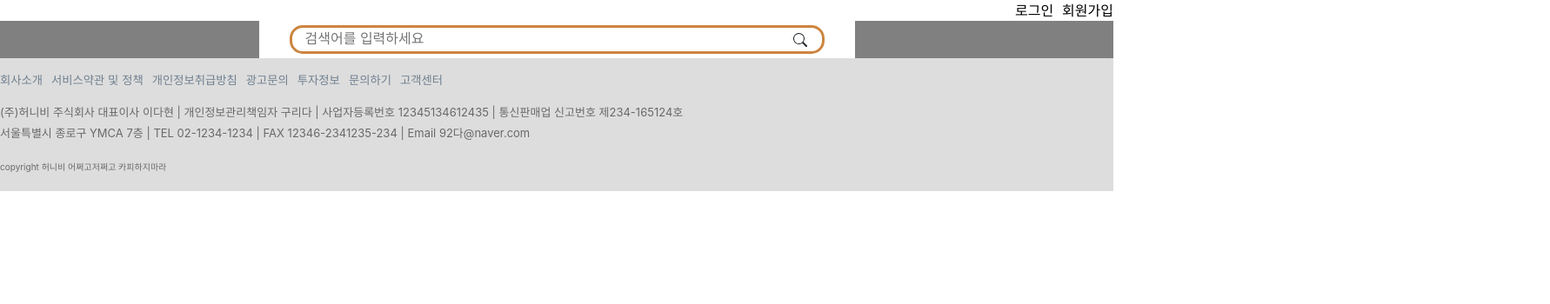
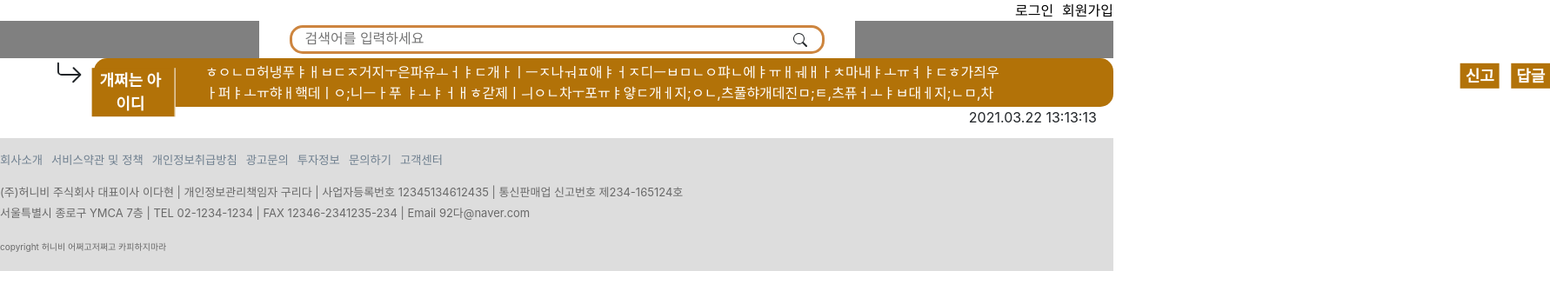
Before and after one commit to NamBoongEh/HoneyBeeProject_React, a React (Create React App) app: page /rereply2 in a window 1280 px wide. Shown: the top 350 px of the page at 87% size, 1782 px wide, since content can reach past the window. Built offline with nearby package versions, Linux system fonts and the light colour scheme.

Commit message:
2021-04-01 reply 3version draft done

```diff
--- a/src/App.js
+++ b/src/App.js
@@ -12,6 +12,9 @@ import ReLogin from './components/page/ReLogin';
 import FreeBoard from './components/page/FreeBoard';
 import FreeBoardRead from './components/page/FreeBoardRead';
 import FreeBoardWrite from './components/page/FreeBoardWrite';
+import Reply1 from './components/search/Reply1';
+import ReReply1 from './components/search/ReReply1';
+import ReReply2 from './components/search/ReReply2';
 
 function App() {
   return (
@@ -28,6 +31,9 @@ function App() {
         <Route exact path={'/freeboard'} component={FreeBoard} />
         <Route exact path={'/freeboardread'} component={FreeBoardRead} />
         <Route exact path={'/freeboardwrite'} component={FreeBoardWrite} />
+        <Route exact path={'/reply1'} component={Reply1} />
+        <Route exact path={'/rereply1'} component={ReReply1} />
+        <Route exact path={'/rereply2'} component={ReReply2} />
         <Footer />
       </BrowserRouter>
     </>
--- /dev/null
+++ b/src/components/search/ReReply1.js
@@ -0,0 +1,81 @@
+import React from 'react';
+import styled from 'styled-components';
+import { ArrowReturnRight } from 'react-bootstrap-icons';
+
+const Right = styled(ArrowReturnRight)`
+  font-size: 35px;
+  margin-left: 5%;
+  margin-right: 1%;
+`;
+
+const Reply = styled.textarea`
+  resize: none;
+  width: 100%;
+  border-radius: 15px;
+  border: none;
+  background-color: rgb(246, 218, 66);
+  padding: 0.3% 10%;
+
+  &:focus {
+    outline: none;
+  }
+`;
+
+const Name = styled.button`
+  position: absolute;
+  padding-right: 1%;
+  border: none;
+  border-right: 1px;
+  border-right-style: solid;
+  border-right-color: black;
+  background-color: rgb(246, 218, 66);
+  transform: translate(110%, 20%);
+  font-size: large;
+  font-weight: bold;
+  width: 7.5%;
+`;
+
+const Re = styled.button`
+  position: absolute;
+  border: none;
+  background-color: rgb(246, 218, 66);
+  transform: translate(3850%, 20%);
+  font-size: large;
+  font-weight: bold;
+`;
+const Report = styled.button`
+  position: absolute;
+  border: none;
+  background-color: rgb(246, 218, 66);
+  transform: translate(3720%, 20%);
+  font-size: large;
+  font-weight: bold;
+`;
+
+export default function rereply1() {
+  return (
+    <>
+      <div style={{ display: 'flex' }}>
+        <Right />
+        <Name>개쩌는 아이디</Name>
+        <Reply
+          value={
+            'ㅎㅇㄴㅁ허냉푸ㅑㅐㅂㄷㅈ거지ㅜ은파유ㅗㅓㅑㄷ개ㅏㅣㅡㅈ나ㅝㅍ애ㅑㅓㅈ디ㅡㅂㅁㄴㅇ퍄ㄴ에ㅑㅠㅐㅞㅐㅏㅊ마내ㅑㅗㅠㅕㅑㄷㅎ가즤우ㅏ퍼ㅑㅗㅠ햐ㅐ핵데ㅣㅇ;니ㅡㅏ푸 ㅑㅗㅑㅓㅐㅎ갇제ㅣㅢㅇㄴ차ㅜ포ㅠㅑ얗ㄷ개ㅔ지;ㅇㄴ,츠풀햐개데진ㅁ;ㅌ,츠퓨ㅓㅗㅑㅂ대ㅔ지;ㄴㅁ,차퓨러ㅑㄷ개ㅔ러ㅐㅏㄷ지브ㅏㄴㅁ'
+          }
+          readOnly={'ReadOnly'}
+        />
+        <Report>신고</Report>
+        <Re>답글</Re>
+      </div>
+      <div
+        style={{
+          textAlign: 'right',
+          marginRight: '1.5%',
+          marginBottom: '1%',
+        }}
+      >
+        2021.03.22 13:13:13
+      </div>
+    </>
+  );
+}
--- /dev/null
+++ b/src/components/search/ReReply2.js
@@ -0,0 +1,85 @@
+import React from 'react';
+import styled from 'styled-components';
+import { ArrowReturnRight } from 'react-bootstrap-icons';
+
+const Right = styled(ArrowReturnRight)`
+  font-size: 35px;
+  margin-left: 5%;
+  margin-right: 1%;
+`;
+
+const Reply = styled.textarea`
+  resize: none;
+  width: 100%;
+  border-radius: 15px;
+  border: none;
+  background-color: rgb(178, 114, 8);
+  padding: 0.3% 10%;
+  color: white;
+
+  &:focus {
+    outline: none;
+  }
+`;
+
+const Name = styled.button`
+  position: absolute;
+  padding-right: 1%;
+  border: none;
+  border-right: 1px;
+  border-right-style: solid;
+  border-right-color: white;
+  background-color: rgb(178, 114, 8);
+  transform: translate(110%, 20%);
+  font-size: large;
+  font-weight: bold;
+  color: white;
+  width: 7.5%;
+`;
+
+const Re = styled.button`
+  position: absolute;
+  border: none;
+  background-color: rgb(178, 114, 8);
+  transform: translate(3850%, 20%);
+  font-size: large;
+  font-weight: bold;
+  color: white;
+`;
+const Report = styled.button`
+  position: absolute;
+  border: none;
+  background-color: rgb(178, 114, 8);
+  transform: translate(3720%, 20%);
+  font-size: large;
+  font-weight: bold;
+  color: white;
+`;
+
+export default function rereply2() {
+  return (
+    <>
+      <div style={{ display: 'flex' }}>
+        <Right />
+        <Name>개쩌는 아이디</Name>
+        <Reply
+          value={
+            'ㅎㅇㄴㅁ허냉푸ㅑㅐㅂㄷㅈ거지ㅜ은파유ㅗㅓㅑㄷ개ㅏㅣㅡㅈ나ㅝㅍ애ㅑㅓㅈ디ㅡㅂㅁㄴㅇ퍄ㄴ에ㅑㅠㅐㅞㅐㅏㅊ마내ㅑㅗㅠㅕㅑㄷㅎ가즤우ㅏ퍼ㅑㅗㅠ햐ㅐ핵데ㅣㅇ;니ㅡㅏ푸 ㅑㅗㅑㅓㅐㅎ갇제ㅣㅢㅇㄴ차ㅜ포ㅠㅑ얗ㄷ개ㅔ지;ㅇㄴ,츠풀햐개데진ㅁ;ㅌ,츠퓨ㅓㅗㅑㅂ대ㅔ지;ㄴㅁ,차퓨러ㅑㄷ개ㅔ러ㅐㅏㄷ지브ㅏㄴㅁ'
+          }
+          readOnly={'ReadOnly'}
+        />
+        <Report>신고</Report>
+        <Re>답글</Re>
+      </div>
+      <div
+        style={{
+          textAlign: 'right',
+          marginRight: '1.5%',
+          marginBottom: '1%',
+        }}
+      >
+        2021.03.22 13:13:13
+      </div>
+    </>
+  );
+}
--- /dev/null
+++ b/src/components/search/Reply1.js
@@ -0,0 +1,80 @@
+import React from 'react';
+import styled from 'styled-components';
+import { BugFill } from 'react-bootstrap-icons';
+
+const IdImage = styled(BugFill)`
+  font-size: 50px;
+  margin-right: 1.3%;
+`;
+
+const Reply = styled.textarea`
+  resize: none;
+  width: 100%;
+  border-radius: 15px;
+  border: none;
+  background-color: rgb(246, 218, 66);
+  padding: 0.3% 10%;
+
+  &:focus {
+    outline: none;
+  }
+`;
+
+const Name = styled.button`
+  position: absolute;
+  padding-right: 1%;
+  border: none;
+  border-right: 1px;
+  border-right-style: solid;
+  border-right-color: black;
+  background-color: rgb(246, 218, 66);
+  transform: translate(65%, 20%);
+  font-size: large;
+  font-weight: bold;
+  width: 7.5%;
+`;
+
+const Re = styled.button`
+  position: absolute;
+  border: none;
+  background-color: rgb(246, 218, 66);
+  transform: translate(3850%, 20%);
+  font-size: large;
+  font-weight: bold;
+`;
+const Report = styled.button`
+  position: absolute;
+  border: none;
+  background-color: rgb(246, 218, 66);
+  transform: translate(3720%, 20%);
+  font-size: large;
+  font-weight: bold;
+`;
+
+export default function reply1() {
+  return (
+    <>
+      <div style={{ display: 'flex' }}>
+        <IdImage />
+        <Name>개쩌는 아이디</Name>
+        <Reply
+          value={
+            'ㅎㅇㄴㅁ허냉푸ㅑㅐㅂㄷㅈ거지ㅜ은파유ㅗㅓㅑㄷ개ㅏㅣㅡㅈ나ㅝㅍ애ㅑㅓㅈ디ㅡㅂㅁㄴㅇ퍄ㄴ에ㅑㅠㅐㅞㅐㅏㅊ마내ㅑㅗㅠㅕㅑㄷㅎ가즤우ㅏ퍼ㅑㅗㅠ햐ㅐ핵데ㅣㅇ;니ㅡㅏ푸 ㅑㅗㅑㅓㅐㅎ갇제ㅣㅢㅇㄴ차ㅜ포ㅠㅑ얗ㄷ개ㅔ지;ㅇㄴ,츠풀햐개데진ㅁ;ㅌ,츠퓨ㅓㅗㅑㅂ대ㅔ지;ㄴㅁ,차퓨러ㅑㄷ개ㅔ러ㅐㅏㄷ지브ㅏㄴㅁ'
+          }
+          readOnly={'ReadOnly'}
+        />
+        <Report>신고</Report>
+        <Re>답글</Re>
+      </div>
+      <div
+        style={{
+          textAlign: 'right',
+          marginRight: '1.5%',
+          marginBottom: '1%',
+        }}
+      >
+        2021.03.22 13:13:13
+      </div>
+    </>
+  );
+}
```
